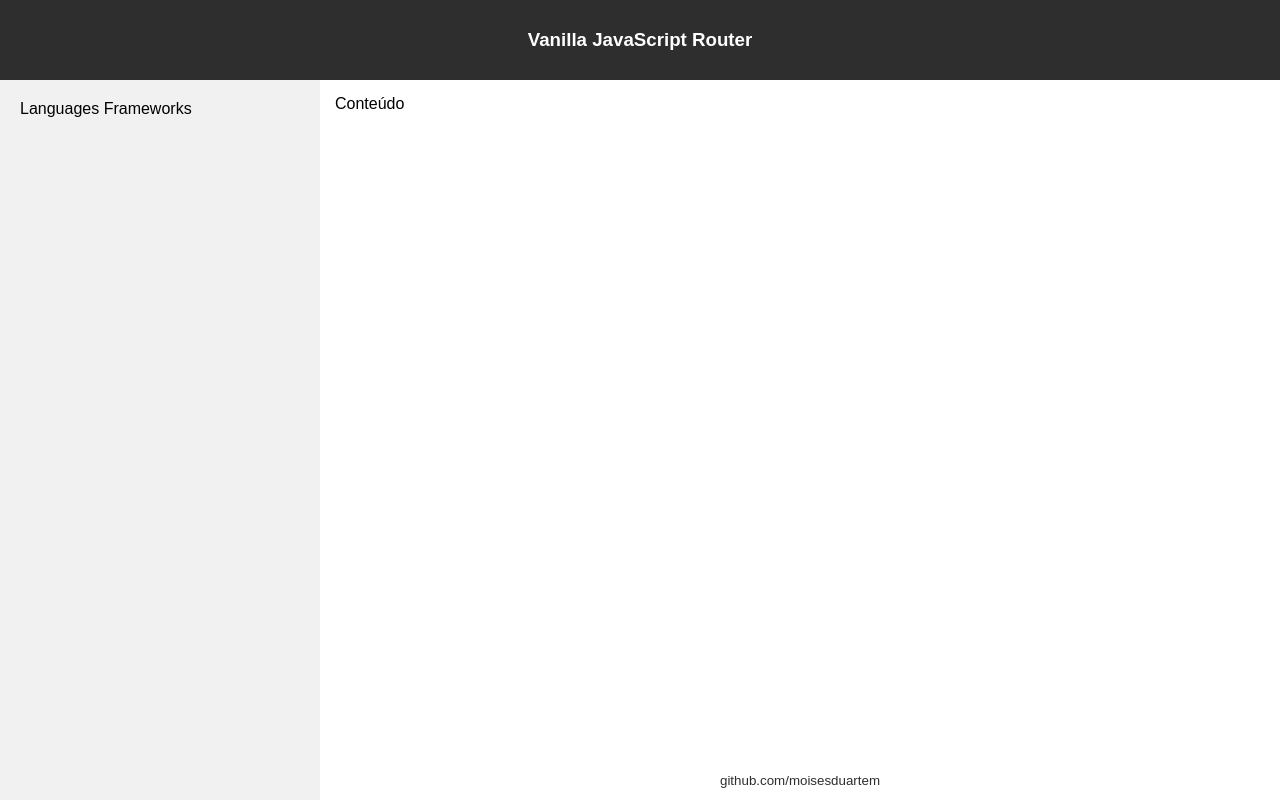
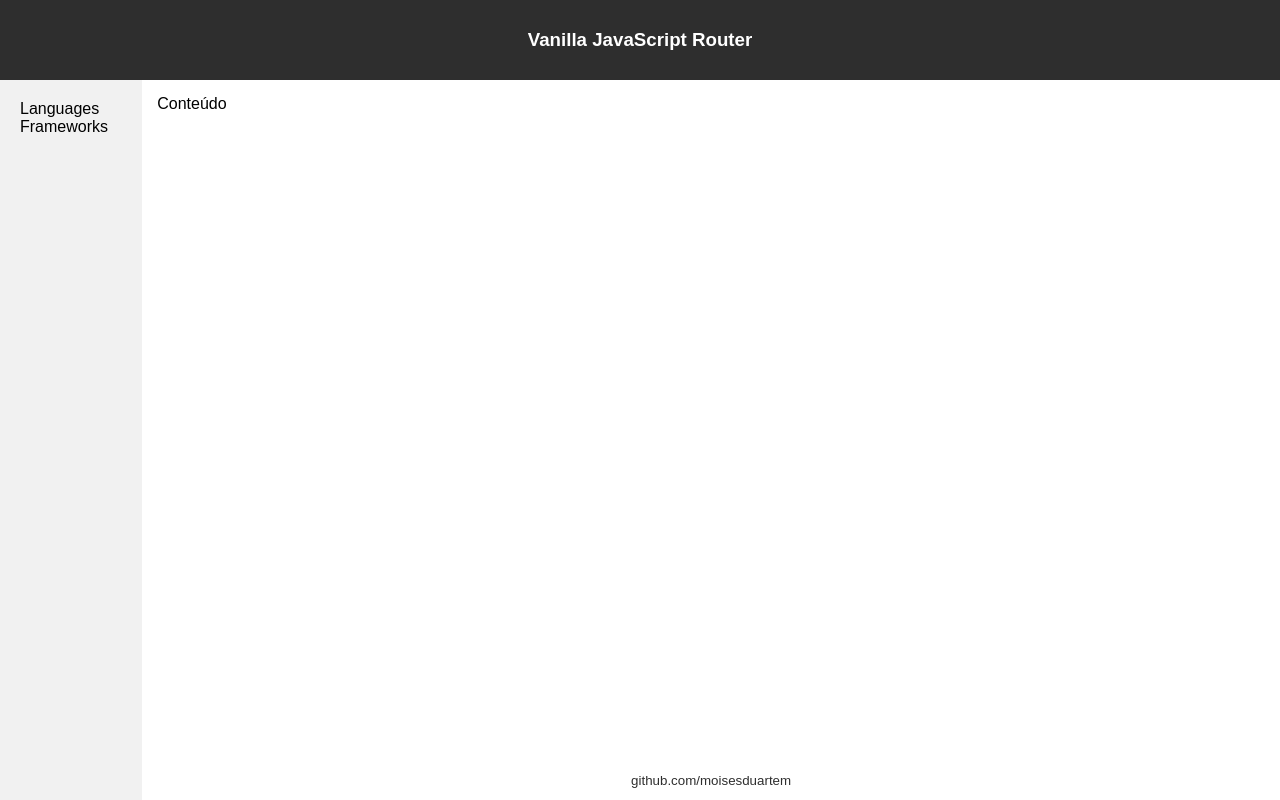
Before and after one commit to moisesduartem/vanilla-router, a plain HTML site: page index.html in a window 1280 px wide. Drawn offline with Linux system fonts and the light colour scheme.

Commit message:
ajusta responsividade do aside

```diff
--- a/src/css/app.css
+++ b/src/css/app.css
@@ -30,7 +30,7 @@ footer a {
 
 .container {
     display: grid;
-    grid-template-columns: 1fr 3fr;
+    grid-template-columns: 1fr 8fr;
     grid-template-rows: 10vh 85vh 5vh;
     grid-template-areas: "h h" "a m" "a f";
 }
```
